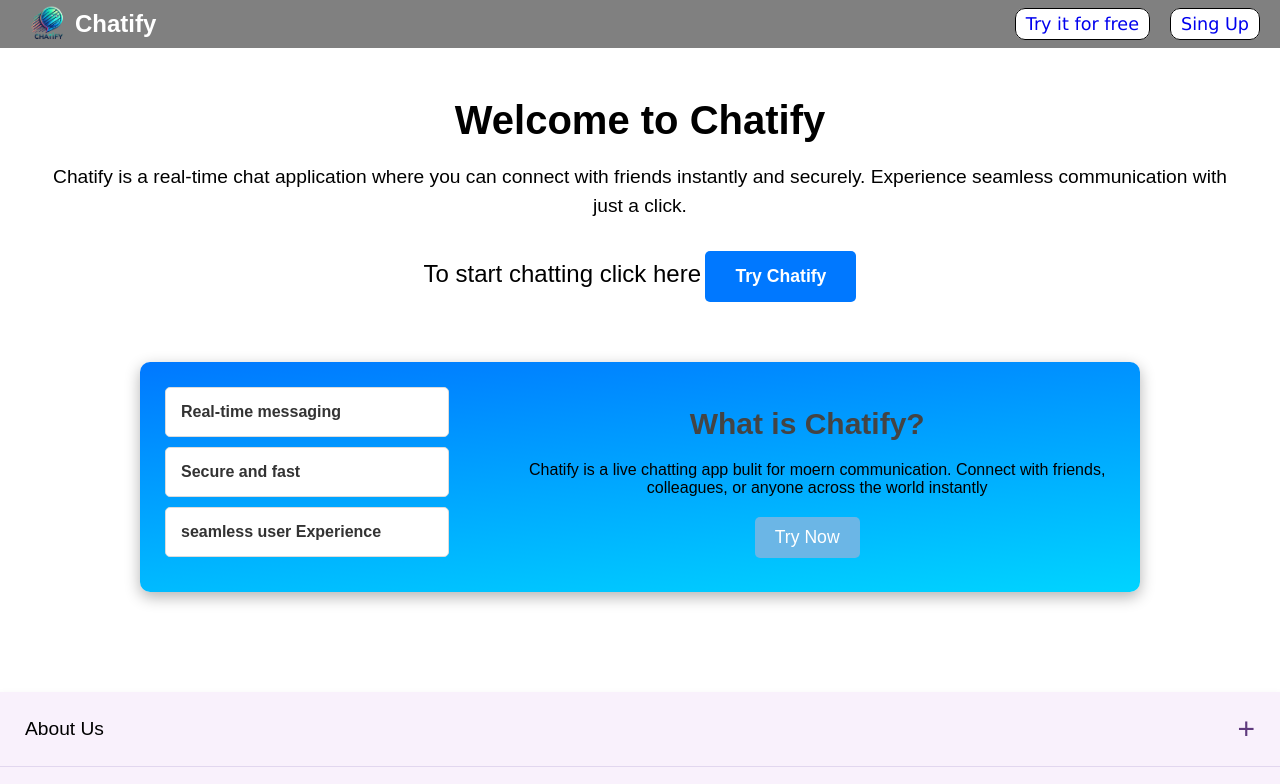
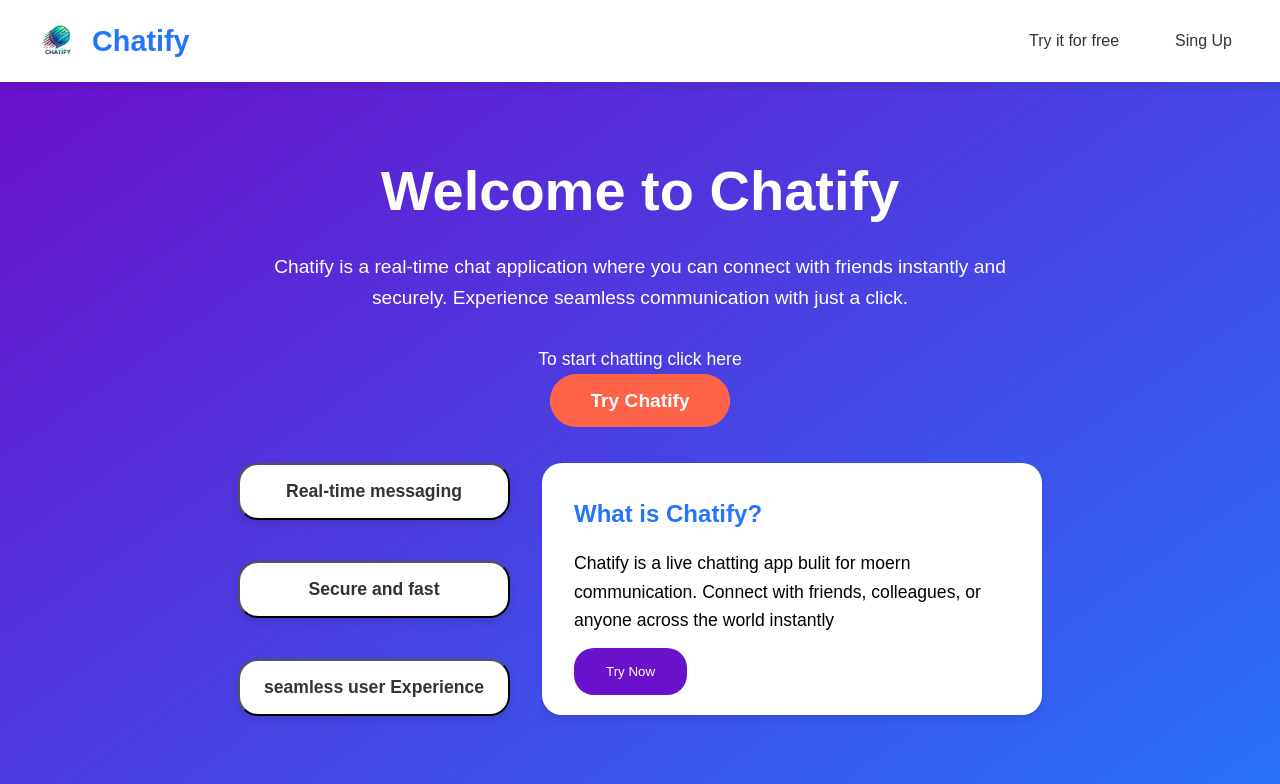
Before and after one commit to KalbandeAbhishek/chat, a website: page home.html in a window 1280 px wide. Shown: the top 784 px of the page. Drawn offline with Linux system fonts and the light colour scheme.

Commit message:
change some style

```diff
--- a/css/home.css
+++ b/css/home.css
@@ -1,236 +1,221 @@
 * {
+    margin: 0;
     padding: 0;
-    margin: 0;
     box-sizing: border-box;
-    font-family: Arial, sans-serif;
+}
+
+body {
+    font-family: 'Poppins', sans-serif;
+    color: #333;
+    background: linear-gradient(145deg, #f0f4f8, #ffffff);
+    line-height: 1.6;
+    overflow-x: hidden;
 }
 
 nav {
     display: flex;
     justify-content: space-between;
     align-items: center;
-    padding: 10px 20px;
-    background: gray;
-    color: white;
+    padding: 1rem 2rem;
+    background: #ffffff;
+    box-shadow: 0px 4px 8px rgba(0, 0, 0, 0.1);
+    position: sticky;
+    top: 0;
+    z-index: 10;
 }
 
 .logo {
     display: flex;
     align-items: center;
-    gap: 10px;
 }
 
 .logo img {
-    height: 55px;
-    border-radius: 50px;
-    position: absolute;
+    width: 50px;
+    margin-right: 10px;
 }
 
 .logo h1 {
-    position: relative;
-    left: 55px;
-    font-size: 1.5rem;
+    font-size: 1.8rem;
+    font-weight: bold;
+    color: #2575fc;
 }
 
 .nav-link {
     list-style: none;
     display: flex;
-    gap: 20px;
+    gap: 1.5rem;
 }
 
-.nav-link a {
-    font-size: 1.1rem;
-    font-family: 'Lucida Sans', 'Lucida Sans Regular';
+.nav-link li a {
     text-decoration: none;
-    background-color: white;
-    padding: 5px 10px;
-    border: 1px solid black;
-    border-radius: 10px;
-    transition: background-color 0.5s ease;
+    color: #333;
+    padding: 0.5rem 1rem;
+    border-radius: 20px;
+    transition: all 0.3s ease;
 }
 
-.nav-link a:hover {
-    background-color: #9bb0c8;
-    color: white;
+.nav-link li a:hover {
+    background: #2575fc;
+    color: #ffffff;
 }
 
 header {
     text-align: center;
-    padding: 50px 20px;
-    /* background: linear-gradient(135deg, #0078FF, #00D4FF); */
-    /* color: white; */
+    padding: 4rem 1rem;
+    background: linear-gradient(145deg, #6a11cb, #2575fc);
+    color: #ffffff;
+    border-radius: 0 0 50px 50px;
+    box-shadow: 0px 8px 15px rgba(0, 0, 0, 0.2);
+}
+
+.header-content {
+    max-width: 800px;
+    margin: auto;
 }
 
 .header-content h1 {
-    font-size: 2.5rem;
-    margin-bottom: 20px;
+    font-size: 3.5rem;
+    margin-bottom: 1rem;
 }
 
 .header-content p {
     font-size: 1.2rem;
-    margin-bottom: 30px;
-    line-height: 1.5;
-    padding: 0 30px;
+    margin-bottom: 2rem;
 }
 
 .header-content span {
-    font-size: 1.5rem;
-    color: black;
-    /* font-weight: bold; */
+    font-size: 1.1rem;
+    display: block;
+    margin-bottom: 1rem;
 }
 
-.try-btn {
-    background-color: #0078FF;
-    color: white;
+.try-btn{
     border: none;
-    padding: 15px 30px;
-    font-size: 1.1rem;
-    font-weight: bold;
-    border-radius: 5px;
-    cursor: pointer;
-    transition: background 0.3s ease, transform 0.2s ease;
-    margin-bottom: 10px;
-}
-
-.try-btn:hover {
-    background: #005CBF;
-    transform: scale(1.05);
+    border-radius: 20px;
 }
 
 .try-btn a {
     text-decoration: none;
-    color: white;
+    color: #ffffff;
+    padding: 1rem 2.5rem;
+    background: #ff6347;
+    border-radius: 30px;
+    font-size: 1.2rem;
+    font-weight: bold;
+    transition: all 0.3s ease;
 }
 
+.try-btn a:hover {
+    background: #ff4500;
+    transform: scale(1.1);
+}
 
 .container {
     display: flex;
-    max-width: 1000px;
-    margin: 50px auto;
-    border-radius: 10px;
-    box-shadow: 0 5px 15px rgba(0, 0, 0, 0.3);
-    background: linear-gradient(175deg, #0078FF, #00D4FF);
-    overflow: hidden;
+    justify-content: center;
+    align-items: flex-start;
+    gap: 2rem;
+    margin: 3rem 1rem;
+    flex-wrap: wrap;
 }
 
-/* Menu Section */
 .features-menu {
-    width: 35%;
-    padding: 25px;
+    display: flex;
+    flex-direction: column;
+    gap: 1rem;
 }
 
 .menu-item {
-    display: block;
-    width: 100%;
-    padding: 15px;
-    margin-bottom: 10px;
-    background-color: #ffffff;
+    padding: 1rem 1.5rem;
+    background: #ffffff;
     color: #333;
-    border: 1px solid #dcdcdc;
-    border-radius: 5px;
-    text-align: left;
-    font-size: 16px;
+    font-size: 1.1rem;
     font-weight: bold;
+    border-radius: 20px;
+    box-shadow: 0px 4px 8px rgba(0, 0, 0, 0.1);
+    transition: all 0.3s ease;
     cursor: pointer;
-    transition: all 0.3s ease;
+    margin-bottom: 25px;
 }
 
 .menu-item:hover {
-    background-color: #d7ebf5;
+    transform: scale(1.05);
+    background: #2575fc;
+    color: #ffffff;
 }
 
-/* Details Section */
 .feature-details {
-    width: 70%;
-    padding: 20px;
+    max-width: 500px;
+    text-align: left;
+    background: #ffffff;
+    color: black;
+    padding: 2rem;
+    border-radius: 20px;
+    box-shadow: 0px 4px 8px rgba(0, 0, 0, 0.1);
 }
 
 .feature-details h2 {
-    font-size: 30px;
-    margin-bottom: 20px;
-    color: #444;
-    margin-top: 25px;
+    margin-bottom: 1rem;
+    color: #2575fc;
 }
 
-.feature-details ul {
-    list-style: disc;
-    margin-left: 20px;
+.feature-details p {
+    font-size: 1.1rem;
+    margin-bottom: 1.5rem;
 }
 
-.feature-details ul li {
-    margin-bottom: 10px;
-    line-height: 1.6;
-}
-
-.try-now {
-    display: inline-block;
-    margin-top: 20px;
-    padding: 10px 20px;
-    background-color: #6bb6e6;
-    color: #ffffff;
+.try-now{
     border: none;
-    border-radius: 5px;
-    cursor: pointer;
-    font-size: 16px;
-    transition: background-color 0.3s ease;
-}
-
-.try-now:hover {
-    background-color: #579fc4;
 }
 
 .try-now a {
     text-decoration: none;
-    color: white;
-    font-size: 1.1rem;
+    color: #ffffff;
+    padding: 1rem 2rem;
+    background: #6a11cb;
+    border-radius: 20px;
+    transition: all 0.3s ease;
 }
 
-.footer {
-    width: 100%;
-    background-color: #f9f1fc;
-    box-shadow: 0 5px 10px rgba(0, 0, 0, 0.1);
-    overflow: hidden;
+.try-now a:hover {
+    background: #2575fc;
+}
+
+footer {
+    padding: 2rem 1rem;
+    background: #333;
+    color: #ffffff;
+    text-align: center;
+    border-radius: 50px 50px 0 0;
+    margin-top: 20px;
 }
 
 .footer-item {
     display: flex;
     justify-content: space-between;
-    align-items: center;
-    padding: 20px 25px;
-    border-bottom: 1px solid #e2d7ef;
-}
-
-.footer-item:last-child {
-    border-bottom: none;
+    margin: 1.5rem;
 }
 
 .footer-item span {
     font-size: 1.2rem;
-    font-weight: 500;
+    font-weight: bold;
+}
+
+.footer-item button {
+    background: none;
+    border: none;
+    color: #ff6347;
+    font-size: 1.5rem;
+    cursor: pointer;
+    transition: all 0.3s ease;
+}
+
+.footer-item button:hover {
+    color: #ff4500;
 }
 
 .copyRight {
-    height: 70px;
-    color: white;
-    background-color: #333;
-    display: flex;
-    justify-content: center;
-    align-items: center;
-
+    margin-top: 1rem;
+    font-size: 0.9rem;
+    color: #ccc;
 }
-
-.toggle-button {
-    background: none;
-    border: none;
-    font-size: 30px;
-    color: #5f3a7d;
-    cursor: pointer;
-}
-
-.toggle-button:focus {
-    outline: none;
-}
-
-.footer-item:hover {
-    background-color: #f2e6f7;
-}
```
Also changed, not shown: css/style.css (+23 -1 lines), index.html (+2 -1 lines).
